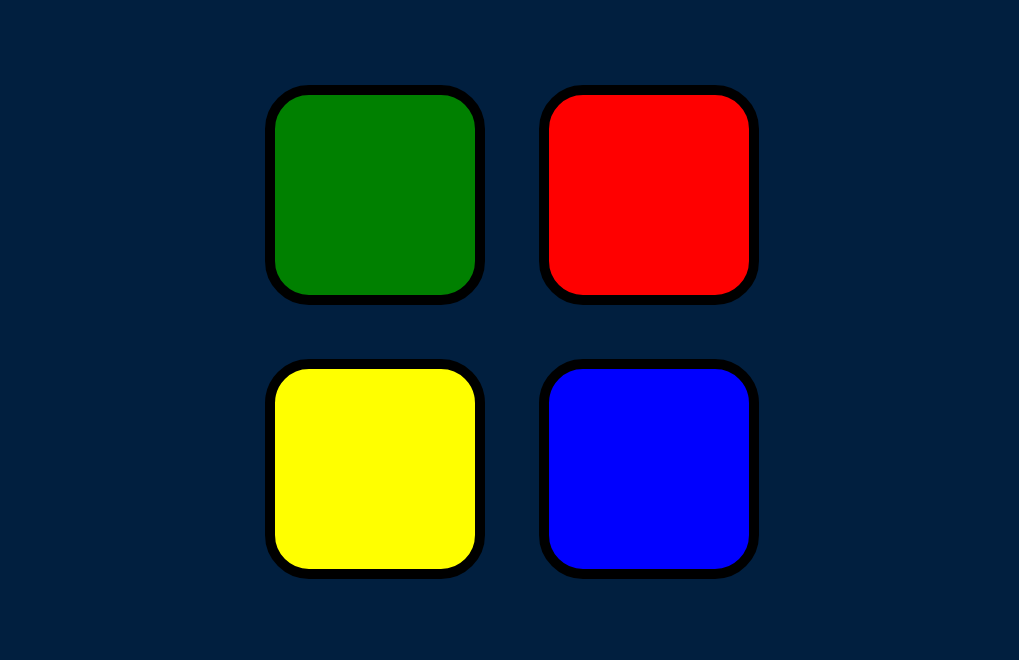
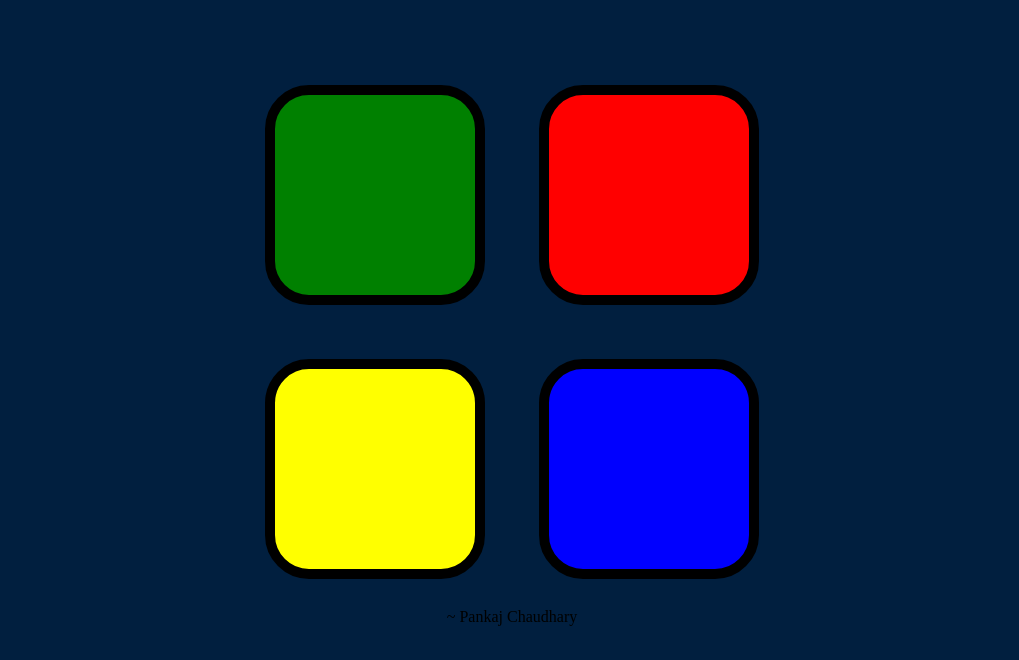
Before and after one commit to p-chaudhary/simonGame, a plain HTML site: page index.html in a window 1280 px wide. Shown: the part 114-774 px from the top of the page, without its empty margins (128-1147 px from the left). Drawn offline with nearby package versions, Linux system fonts and the light colour scheme.

Commit message:
Update index.html

```diff
--- a/index.html
+++ b/index.html
@@ -40,4 +40,6 @@
 
 </body>
 
+<footer> ~ Pankaj Chaudhary </footer>
+
 </html>
```
